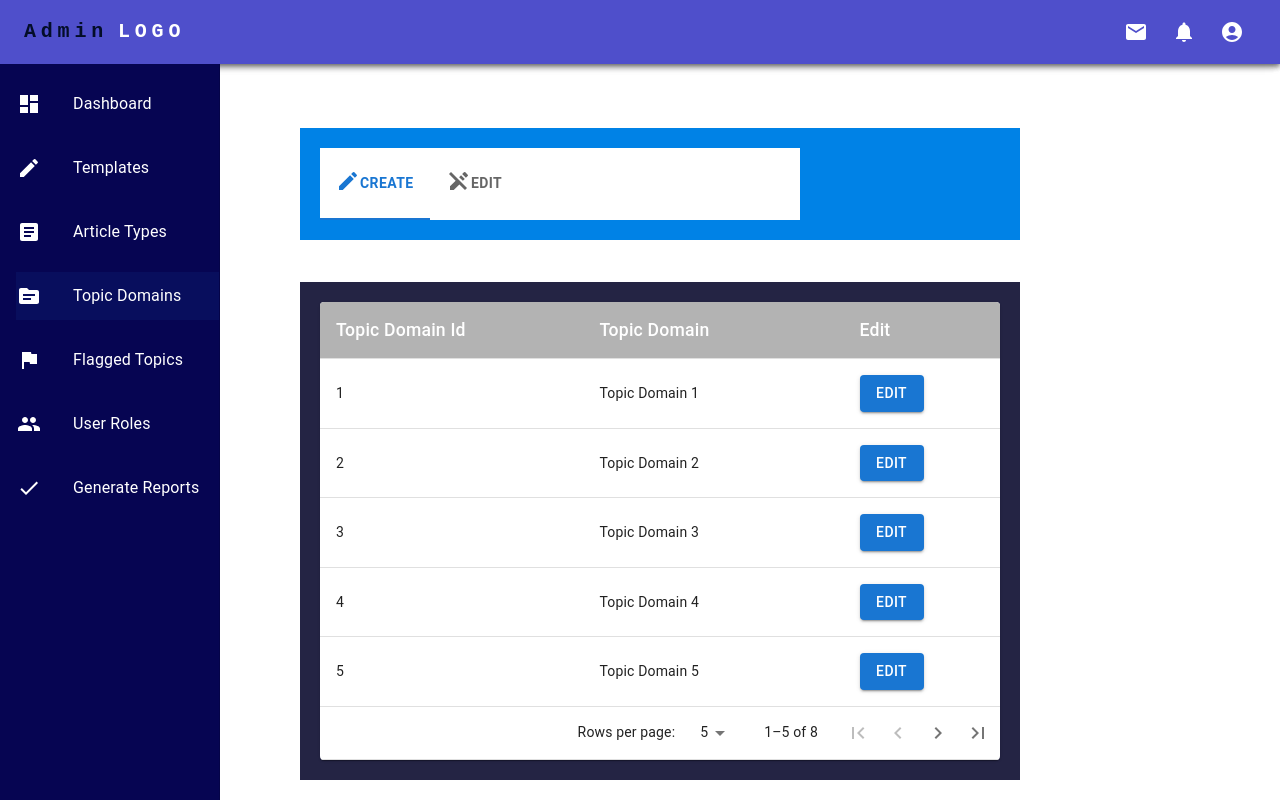
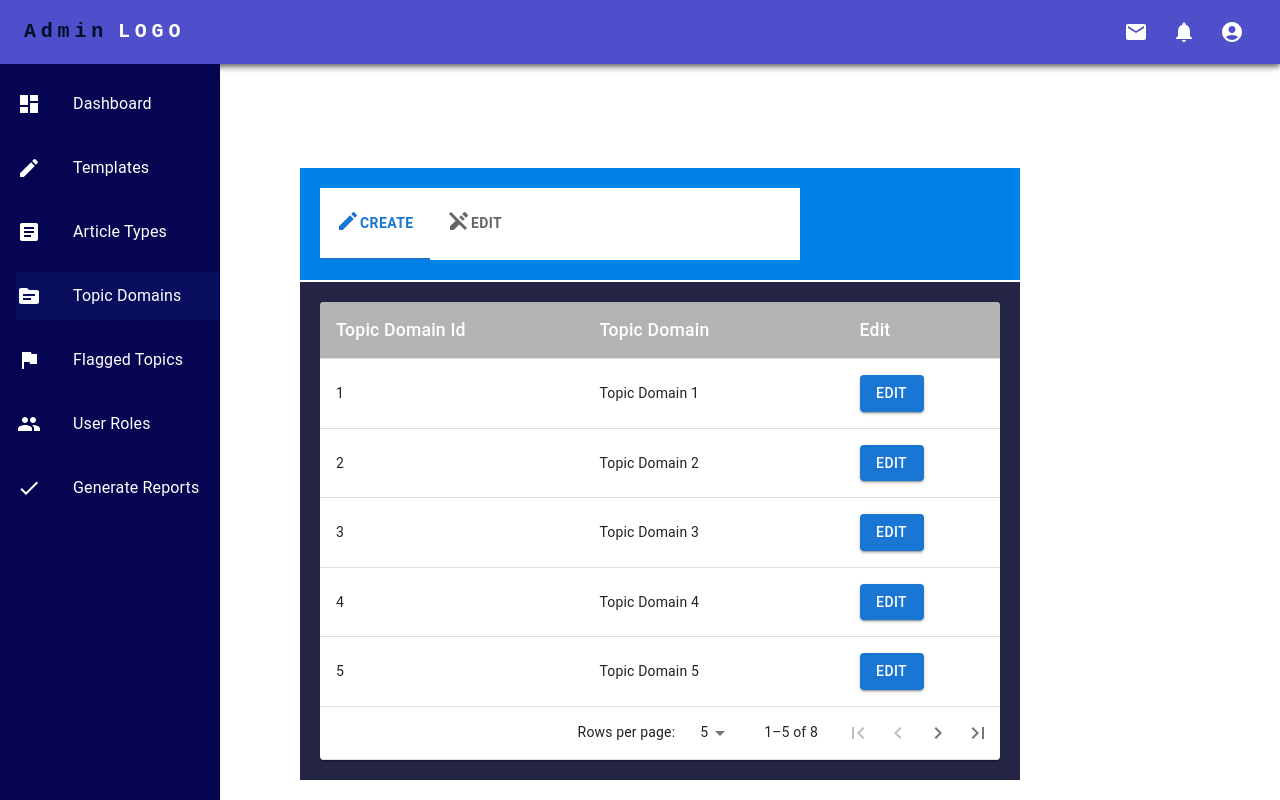
Before and after one commit to writergate/topic-planner, a Next.js app: page /TopicDomains/EditTopicDomains in a window 1280 px wide. Built offline with nearby package versions, Linux system fonts and the light colour scheme.

Commit message:
changed padding

```diff
--- a/pages/ArticleTypes/EditArticleTypes.js
+++ b/pages/ArticleTypes/EditArticleTypes.js
@@ -81,8 +81,9 @@ function EditArticleTypes() {
 
       <Navbar />
 
+
+      <TablePaginationActions/>
       <TopTab />
-      <TablePaginationActions/>
       <Box
         sx={{
           padding: '20px',
--- a/pages/TopicDomains/EditTopicDomains.js
+++ b/pages/TopicDomains/EditTopicDomains.js
@@ -2,8 +2,7 @@ import Navbar from '../../components/Navbar';
 import TablePaginationActions from '../../components/TablePaginationActions';
 import Button from '@mui/material/Button';
 import * as React from 'react';
-import PropTypes from 'prop-types';
-import { useTheme } from '@mui/material/styles';
+
 import { useState } from 'react';
 import Box from '@mui/material/Box';
 import Table from '@mui/material/Table';
@@ -15,11 +14,6 @@ import TableFooter from '@mui/material/TableFooter';
 import TablePagination from '@mui/material/TablePagination';
 import TableRow from '@mui/material/TableRow';
 import Paper from '@mui/material/Paper';
-import IconButton from '@mui/material/IconButton';
-import FirstPageIcon from '@mui/icons-material/FirstPage';
-import KeyboardArrowLeft from '@mui/icons-material/KeyboardArrowLeft';
-import KeyboardArrowRight from '@mui/icons-material/KeyboardArrowRight';
-import LastPageIcon from '@mui/icons-material/LastPage';
 
 import Dialog from '@mui/material/Dialog';
 import DialogTitle from '@mui/material/DialogTitle';
@@ -86,8 +80,9 @@ function EditTopicDomains() {
 
       <Navbar />
 
+
+      <TablePaginationActions/>
       <TopTabDomains />
-      <TablePaginationActions/>
       <Box
         sx={{
           padding: '20px',
```
Also changed, not shown: components/TopTabDomains.js (+6 -6 lines).
